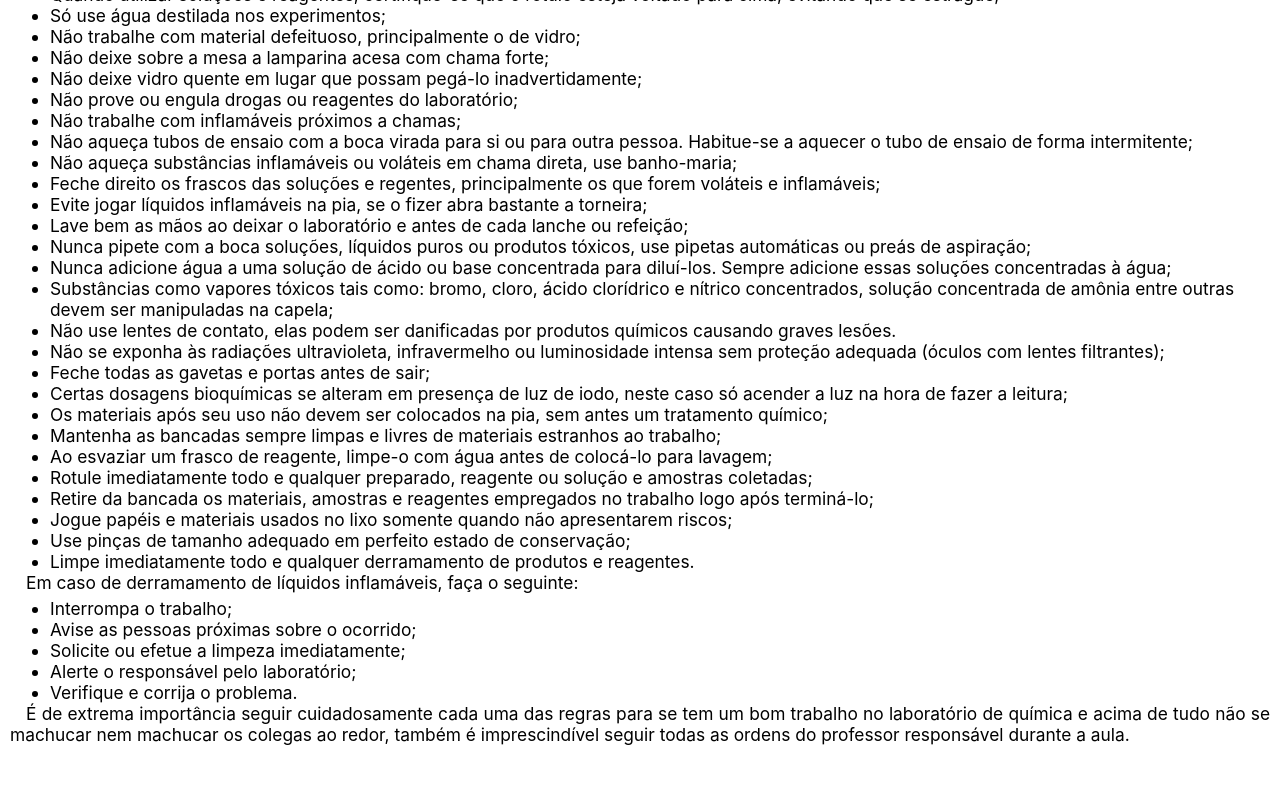
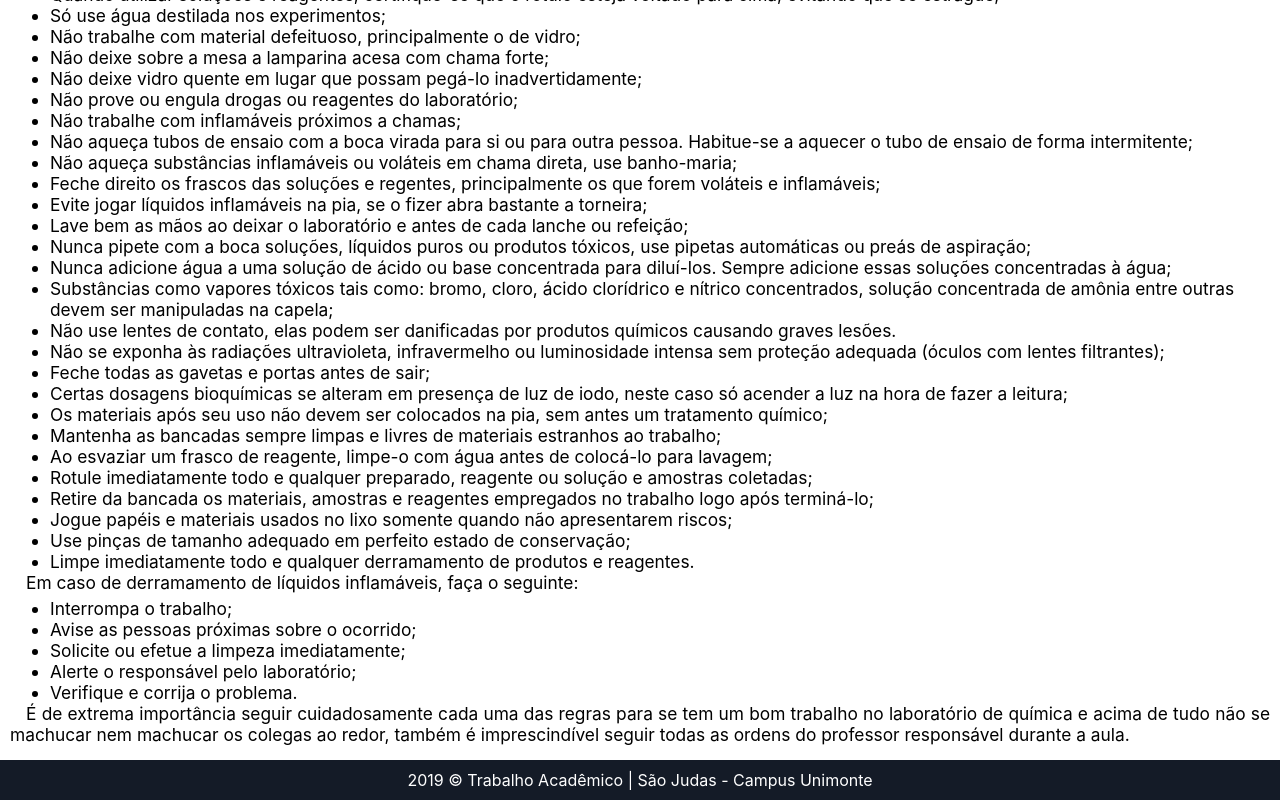
Before and after one commit to iamtheluiz/catalogo_quimica, a React (Create React App) app: page /catalogo_quimica/normas in a window 1280 px wide. Shown: the part 820-1620 px from the top of the page. Before the commit the page ends 1580 px from the top, so only its background shows below. Built offline with nearby package versions, Linux system fonts and the light colour scheme.

Commit message:
Adicionado footer a todas as páginas

```diff
--- a/src/components/Footer/styles.css
+++ b/src/components/Footer/styles.css
@@ -1,7 +1,9 @@
 footer#copyright {
-  margin-top: 20px;
+  margin:auto;
+  clear:both;
   width: 100%;
   padding: 10px;
   background-color: #141b27;
   text-align: center;
+  color: white;
 }
--- a/src/pages/Normas/index.js
+++ b/src/pages/Normas/index.js
@@ -5,6 +5,7 @@ import './styles.css';
 
 // Components
 import Menu from '../../components/Menu';
+import Footer from '../../components/Footer';
 
 export default function Normas() {
   useEffect(() => {
@@ -82,6 +83,7 @@ export default function Normas() {
         </ul>
         <p>É de extrema importância seguir cuidadosamente cada uma das regras para se tem um bom trabalho no laboratório de química e acima de tudo não se machucar nem machucar os colegas ao redor, também é imprescindível seguir todas as ordens do professor responsável durante a aula.</p>
       </div>
+      <Footer />
     </>
   )
 }
--- a/src/pages/Referencias/index.js
+++ b/src/pages/Referencias/index.js
@@ -5,6 +5,7 @@ import './styles.css';
 
 // Components
 import Menu from '../../components/Menu';
+import Footer from '../../components/Footer';
 
 export default function Referencias() {
   useEffect(() => {
@@ -30,6 +31,7 @@ export default function Referencias() {
         <p>LADISLAU, Marcos Tulios Frota, <b>“Símbolos de riscos – a nova norma de classificação e simbologia GHS”</b> Atomizando. Disponível em: {"<https://atomizandoifam.wixsite.com/atomizando/simbolos-de-riscos>. Acesso em: 27 de agosto de 2019"}.</p>
         <p>ASSOCIAÇÃO BRASILEIRA DE NORMAS TÉCNICAS. <b>NBR 14725-2: Produtos químicos — Informações sobre segurança, saúde e meio ambiente Parte 2: Sistema de classificação de perigo.</b> Rio de Janeiro. 2009. Disponível em: {"<http://www2.iq.usp.br/pos-graduacao/images/documentos/seg_2_2013/nbr147252.pdf>"}. Acesso em: 31 de agosto de 2019.</p>
       </div>
+      <Footer />
     </>
   )
 }
--- a/src/pages/Referencias/styles.css
+++ b/src/pages/Referencias/styles.css
@@ -1,3 +1,4 @@
 div.Referencias {
   padding: 10px;
+  min-height: calc(100vh - 64px - 41px);
 }
--- a/src/pages/Simbologia/index.js
+++ b/src/pages/Simbologia/index.js
@@ -6,6 +6,7 @@ import './styles.css';
 // Components
 import Menu from '../../components/Menu';
 import Pictograma from '../../components/Pictograma';
+import Footer from '../../components/Footer';
 
 // Simbolos
 import simbolos from '../../services/simbologias';
@@ -57,6 +58,7 @@ export default function Simbologia() {
         <Pictograma data={simbolos["11"]} image={s11} />
 
       </div>
+      <Footer />
     </>
   )
 }
--- a/src/pages/Vidrarias/index.js
+++ b/src/pages/Vidrarias/index.js
@@ -6,6 +6,7 @@ import './styles.css';
 // Components
 import Menu from '../../components/Menu';
 import Vidraria from '../../components/Vidraria';
+import Footer from '../../components/Footer';
 
 // Vidrarias
 import vidrarias from '../../services/vidrarias';
@@ -114,6 +115,7 @@ export default function Vidrarias() {
           <Vidraria data={vidrarias["42"]} image={v42} />
         </ul>
       </div>
+      <Footer />
     </>
   )
 }
```
